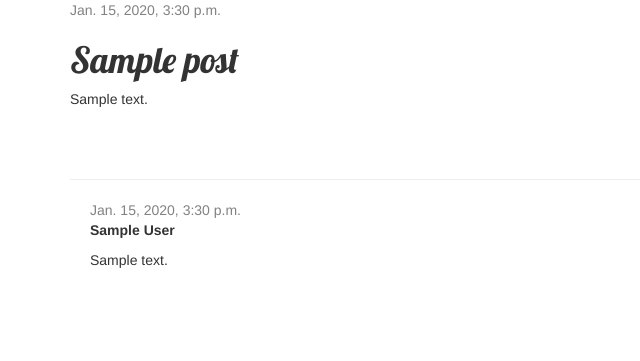
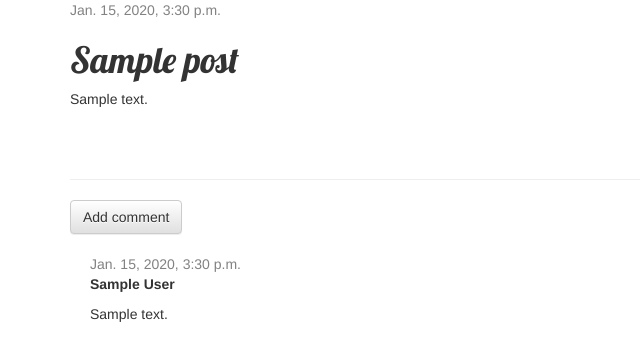
Before and after one commit to sohamidha/SimpleBlog, a Django app: page /post/1/ in a window 1280 px wide. Shown: the part 144-505 px from the top of the page, without its empty margins (0-640 px from the left). Run offline with Django 3.2, Linux system fonts and the light colour scheme; tables that the repository leaves empty hold one stand-in row (values such as "Sample post"); some libraries are stand-ins or nearby versions.

Commit message:
Viewers can add comments

```diff
--- a/blog/templates/blog/post_detail.html
+++ b/blog/templates/blog/post_detail.html
@@ -18,6 +18,7 @@
         <p>{{ post.text|linebreaksbr }}</p>
     </div>
     <hr>
+    <a class="btn btn-default" href="{% url 'add_comment_to_post' pk=post.pk %}">Add comment</a>
     {% for comment in post.comments.all %}
 	<div class="comment">
 	    <div class="date">{{ comment.created_date }}</div>
--- a/blog/urls.py
+++ b/blog/urls.py
@@ -9,4 +9,5 @@ urlpatterns = [
     url(r'^drafts/$', views.post_draft_list, name='post_draft_list'),
     url(r'^post/(?P<pk>\d+)/publish/$', views.post_publish, name='post_publish'),
     url(r'^post/(?P<pk>\d+)/remove/$', views.post_remove, name='post_remove'),
+    url(r'^post/(?P<pk>\d+)/comment/$', views.add_comment_to_post, name='add_comment_to_post'),
 ]
--- a/blog/views.py
+++ b/blog/views.py
@@ -1,7 +1,7 @@
 from django.shortcuts import render, get_object_or_404, redirect
 from .models import Post
 from django.utils import timezone
-from .forms import PostForm
+from .forms import PostForm, CommentForm
 from django.contrib.auth.decorators import login_required
 
 # Create your views here.
@@ -58,3 +58,16 @@ def post_remove(request, pk):
     post = get_object_or_404(Post, pk=pk)
     post.delete()
     return redirect('post_list')
+
+def add_comment_to_post(request, pk):
+    post = get_object_or_404(Post, pk=pk)
+    if request.method == "POST":
+	form = CommentForm(request.POST)
+	if form.is_valid():
+	    comment = form.save(commit=False)
+	    comment.post = post
+	    comment.save()
+	    return redirect('post_detail', pk=post.pk)
+    else:
+	form = CommentForm()
+    return render(request, 'blog/add_comment_to_post.html', {'form': form})
```
Also changed, not shown: blog/forms.py (+7 -1 lines), blog/templates/blog/add_comment_to_post.html (added, +9 -0 lines).
